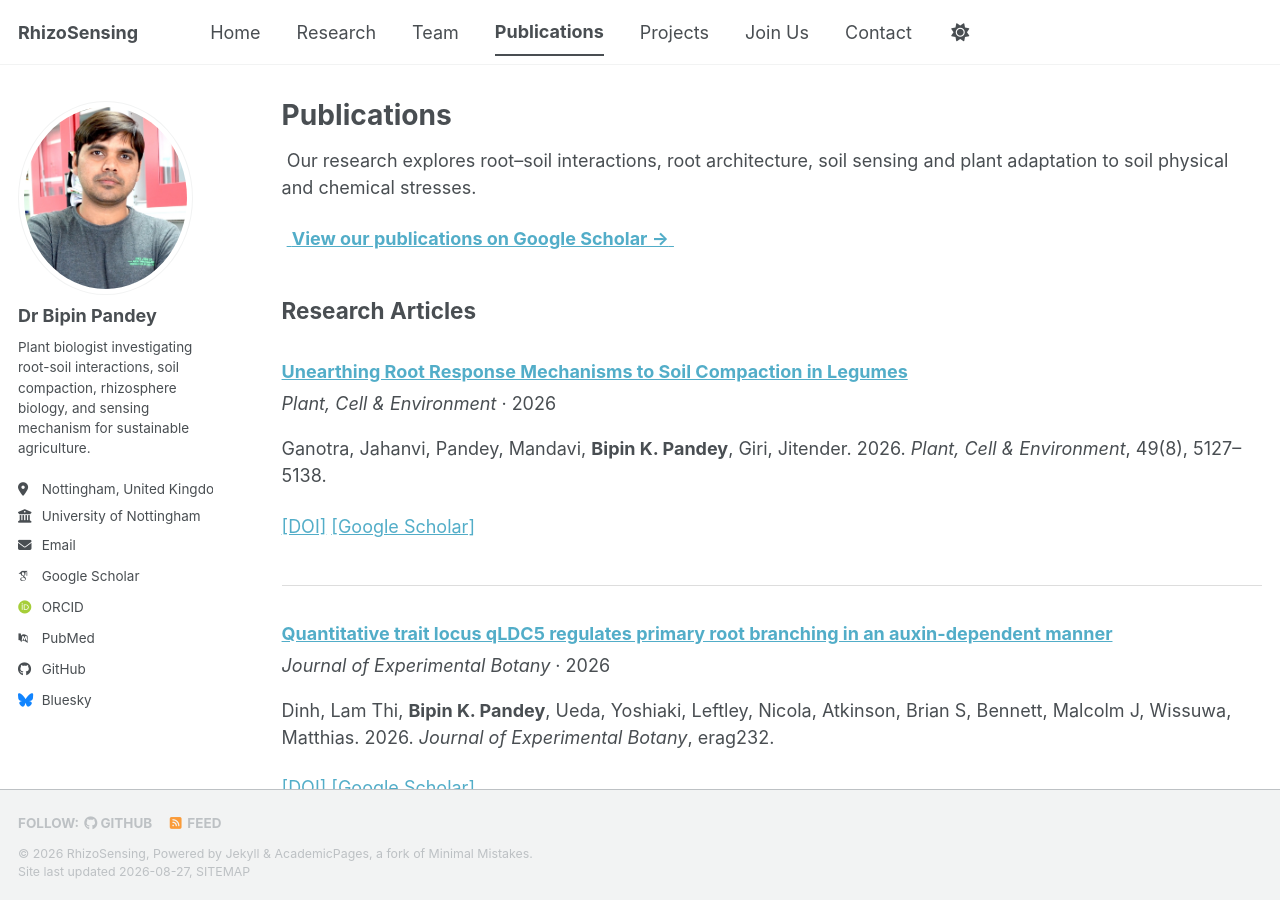
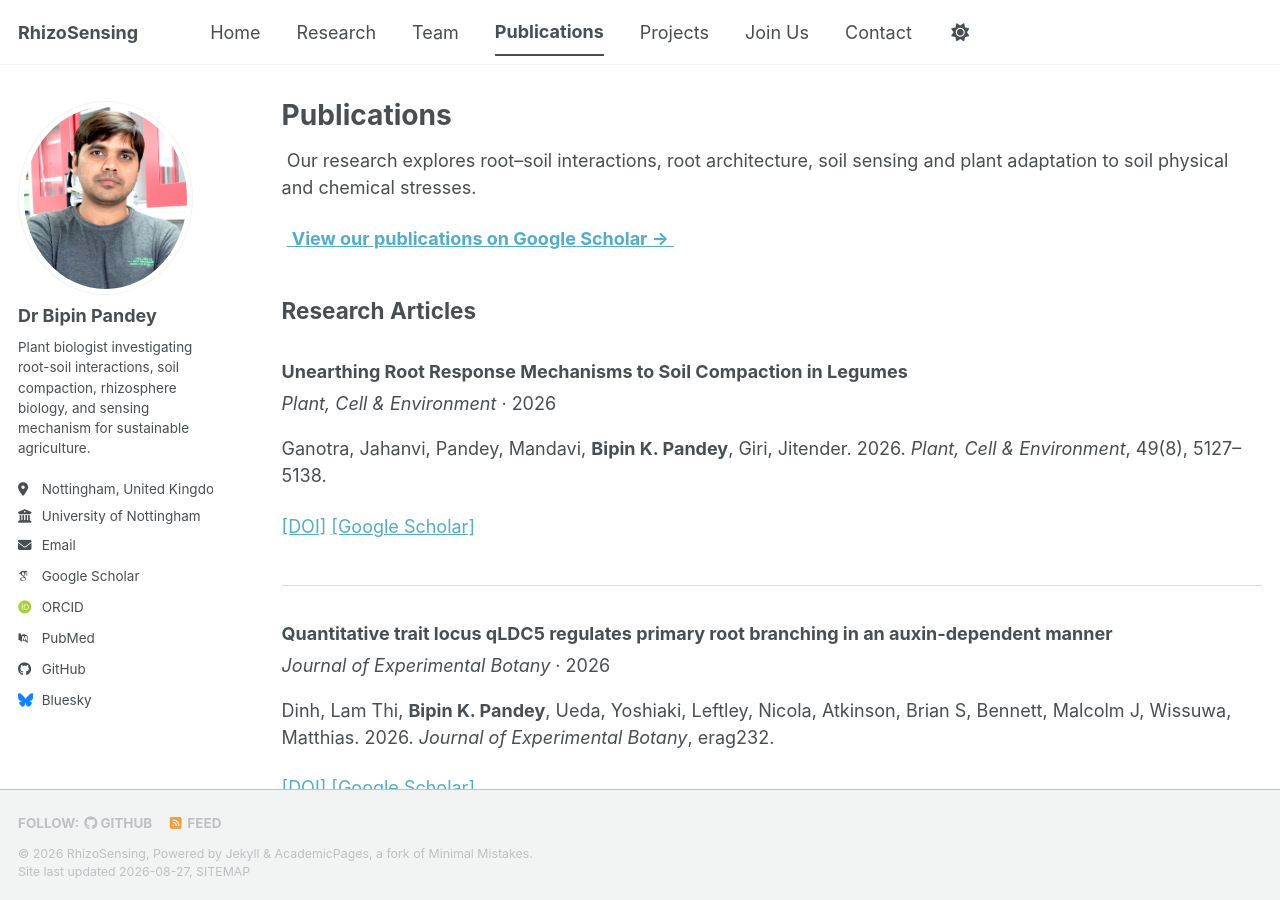
Before and after one commit to bipinkbiotech/rhizosensing.github.io, a Jekyll site: the page built from _pages/publications.html, in a window 1280 px wide and 900 px high. Built offline with Jekyll 4.4.1, drawn with Linux system fonts in a browser that asks for light colours; some web fonts are replaced; a script bundle is joined from its source files by our own code; library files that are not in the unit come from our copies.

Commit message:
Update publications.html

```diff
--- a/_pages/publications.html
+++ b/_pages/publications.html
@@ -20,9 +20,9 @@ author_profile: true
 </div>
 
 
-<!-- ========================= -->
+<!-- ===================================================== -->
 <!-- Research Articles -->
-<!-- ========================= -->
+<!-- ===================================================== -->
 
 <h2>Research Articles</h2>
 
@@ -33,24 +33,18 @@ author_profile: true
 <div style="margin-bottom: 2em; padding-bottom: 1.2em; border-bottom: 1px solid #ddd;">
 
   <h3 style="margin-bottom: 0.35em; line-height: 1.35;">
-    {% if post.paperurl %}
-      <a href="{{ post.paperurl }}" target="_blank">
     {{ post.title }}
-      </a>
-    {% else %}
-      {{ post.title }}
-    {% endif %}
   </h3>
 
   <div style="margin-bottom: 0.5em;">
     <em>{{ post.venue }}</em> · {{ post.date | date: "%Y" }}
   </div>
 
-  <div style="margin-bottom: 0.5em;">
+  <div style="margin-bottom: 0.7em;">
     {{ post.citation | markdownify }}
   </div>
 
-  <p>
+  <p style="margin-top: 0;">
     {% if post.paperurl %}
       <a href="{{ post.paperurl }}" target="_blank">[DOI]</a>
     {% endif %}
@@ -66,9 +60,9 @@ author_profile: true
 {% endfor %}
 
 
-<!-- ========================= -->
+<!-- ===================================================== -->
 <!-- Reviews & Perspectives -->
-<!-- ========================= -->
+<!-- ===================================================== -->
 
 <h2>Reviews &amp; Perspectives</h2>
 
@@ -79,24 +73,18 @@ author_profile: true
 <div style="margin-bottom: 2em; padding-bottom: 1.2em; border-bottom: 1px solid #ddd;">
 
   <h3 style="margin-bottom: 0.35em; line-height: 1.35;">
-    {% if post.paperurl %}
-      <a href="{{ post.paperurl }}" target="_blank">
     {{ post.title }}
-      </a>
-    {% else %}
-      {{ post.title }}
-    {% endif %}
   </h3>
 
   <div style="margin-bottom: 0.5em;">
     <em>{{ post.venue }}</em> · {{ post.date | date: "%Y" }}
   </div>
 
- <div style="margin-bottom: 0.5em;">
+  <div style="margin-bottom: 0.7em;">
     {{ post.citation | markdownify }}
   </div>
 
-  <p>
+  <p style="margin-top: 0;">
     {% if post.paperurl %}
       <a href="{{ post.paperurl }}" target="_blank">[DOI]</a>
     {% endif %}
@@ -112,9 +100,9 @@ author_profile: true
 {% endfor %}
 
 
-<!-- ========================= -->
-<!-- Books & Book Chapters -->
-<!-- ========================= -->
+<!-- ===================================================== -->
+<!-- Book Chapters / Books -->
+<!-- ===================================================== -->
 
 <h2>Book Chapters / Books</h2>
 
@@ -125,24 +113,18 @@ author_profile: true
 <div style="margin-bottom: 2em; padding-bottom: 1.2em; border-bottom: 1px solid #ddd;">
 
   <h3 style="margin-bottom: 0.35em; line-height: 1.35;">
-    {% if post.paperurl %}
-      <a href="{{ post.paperurl }}" target="_blank">
     {{ post.title }}
-      </a>
-    {% else %}
-      {{ post.title }}
-    {% endif %}
   </h3>
 
   <div style="margin-bottom: 0.5em;">
     <em>{{ post.venue }}</em> · {{ post.date | date: "%Y" }}
   </div>
 
- <div style="margin-bottom: 0.5em;">
+  <div style="margin-bottom: 0.7em;">
     {{ post.citation | markdownify }}
   </div>
 
-  <p>
+  <p style="margin-top: 0;">
     {% if post.paperurl %}
       <a href="{{ post.paperurl }}" target="_blank">[DOI]</a>
     {% endif %}
@@ -158,9 +140,9 @@ author_profile: true
 {% endfor %}
 
 
-<!-- ========================= -->
+<!-- ===================================================== -->
 <!-- Conference Papers -->
-<!-- ========================= -->
+<!-- ===================================================== -->
 
 <h2>Conference Papers</h2>
 
@@ -171,24 +153,18 @@ author_profile: true
 <div style="margin-bottom: 2em; padding-bottom: 1.2em; border-bottom: 1px solid #ddd;">
 
   <h3 style="margin-bottom: 0.35em; line-height: 1.35;">
-    {% if post.paperurl %}
-      <a href="{{ post.paperurl }}" target="_blank">
     {{ post.title }}
-      </a>
-    {% else %}
-      {{ post.title }}
-    {% endif %}
   </h3>
 
   <div style="margin-bottom: 0.5em;">
     <em>{{ post.venue }}</em> · {{ post.date | date: "%Y" }}
   </div>
 
-<div style="margin-bottom: 0.5em;">
+  <div style="margin-bottom: 0.7em;">
     {{ post.citation | markdownify }}
   </div>
 
-  <p>
+  <p style="margin-top: 0;">
     {% if post.paperurl %}
       <a href="{{ post.paperurl }}" target="_blank">[DOI]</a>
     {% endif %}
```
Lines whose indentation alone changed are shown as unchanged.
